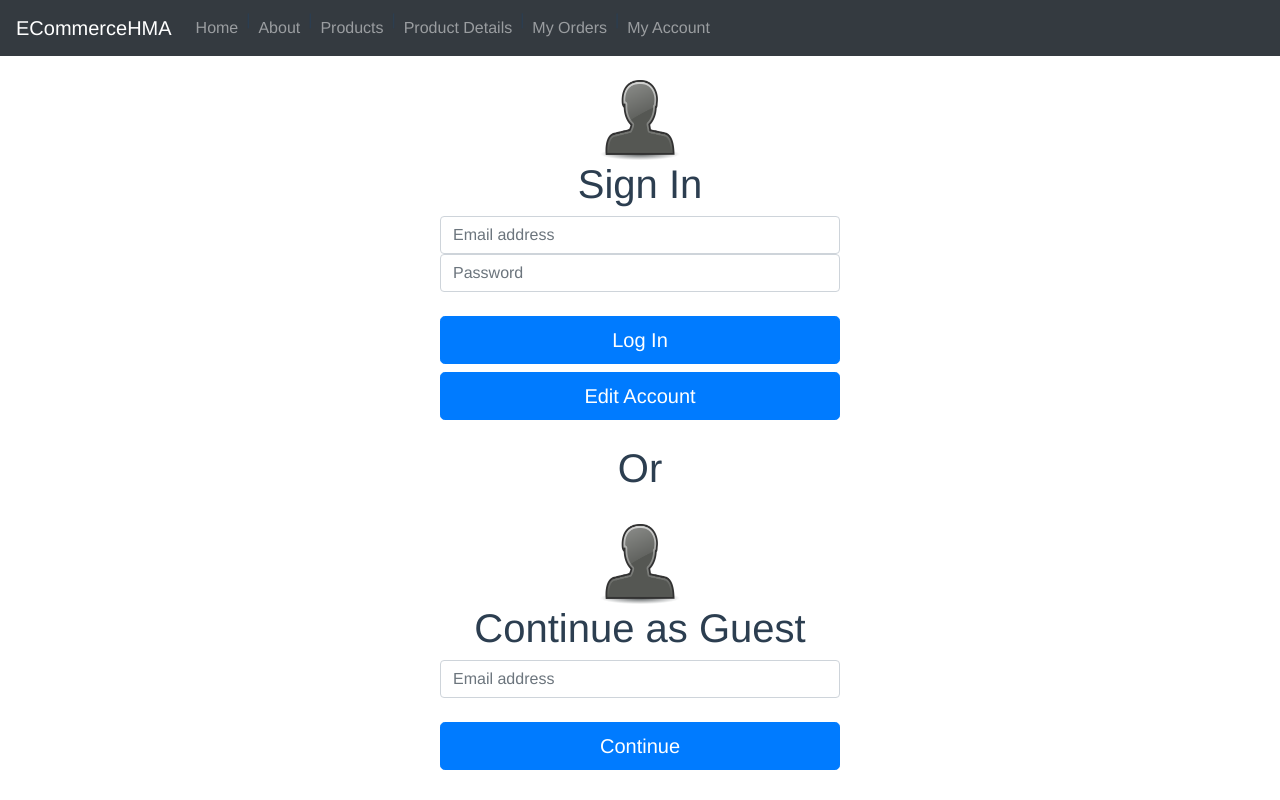
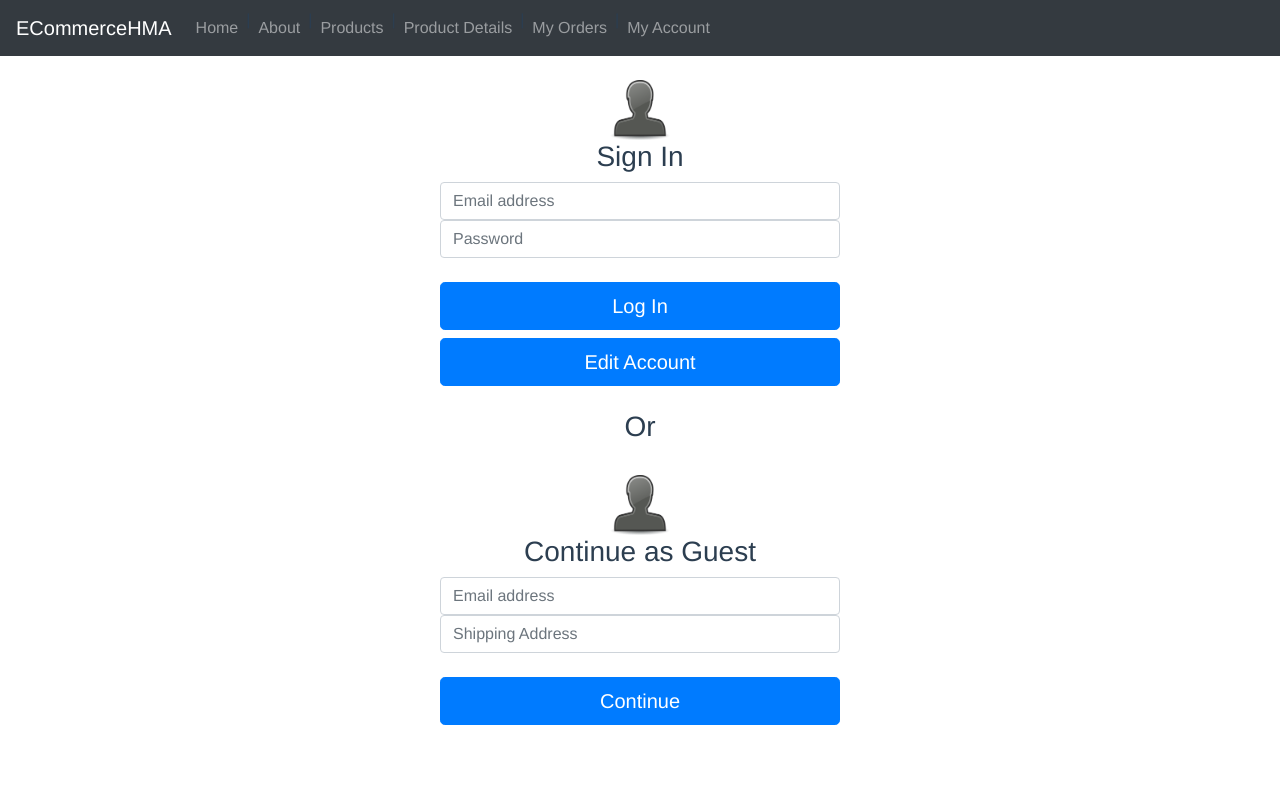
Before and after one commit to HiteshNaidu/VueJS_eCommerce, a Vue app: page /myAccount in a window 1280 px wide. Built offline with nearby package versions, Linux system fonts and the light colour scheme.

Commit message:
Account page updated

```diff
--- a/src/views/MyAccount.vue
+++ b/src/views/MyAccount.vue
@@ -2,8 +2,8 @@
   <div class="MyAccount">
     <form class="SignIn">
       <br>
-      <img src="../assets/login.png" alt width="80" height="80">
-      <h1>Sign In</h1>
+      <img src="../assets/login.png" alt width="60" height="60">
+      <h3>Sign In</h3>
       <input
         type="email"
         class="form-control"
@@ -21,15 +21,21 @@
       <button class="btn btn-lg btn-primary btn-block" type="submit">Edit Account</button>
     </form>
     <br>
-    <h1>Or</h1>
+    <h3>Or</h3>
     <br>
     <form class="GuestLogIn">
-      <img src="../assets/login.png" alt width="80" height="80">
-      <h1>Continue as Guest</h1>
+      <img src="../assets/login.png" alt width="60" height="60">
+      <h3>Continue as Guest</h3>
       <input
         type="email"
         class="form-control"
         placeholder="Email address"
+        required
+      >
+      <input
+        type="text"
+        class="form-control"
+        placeholder="Shipping Address"
         required
       >
       <br>
@@ -39,10 +45,8 @@
 </template>
 
 <style>
-
 .MyAccount {
   max-width: 400px;
   margin: auto;
 }
-
 </style>
```
